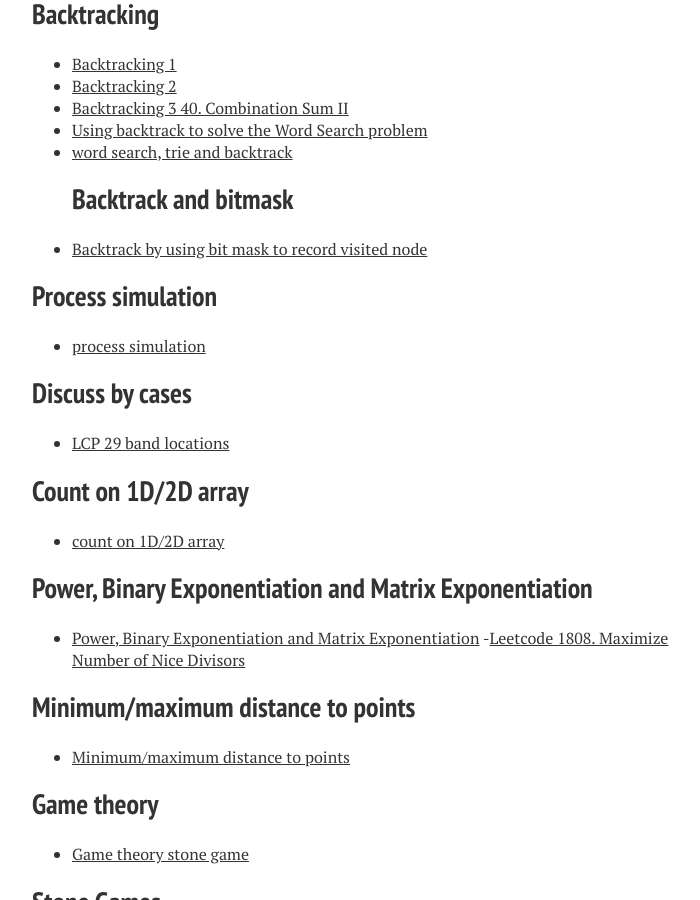
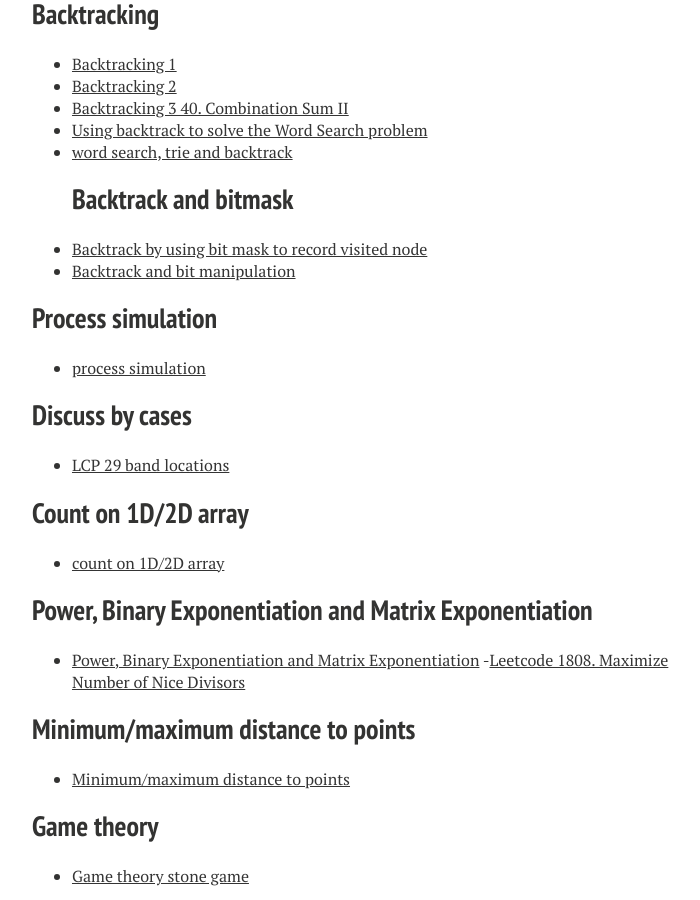
Before and after one commit to xiaokeshen/xiaokeshen.github.io, a Jekyll site: the page built from SoftwareEngineering/index.md, in a window 1280 px wide and 900 px high, scrolled down 7247 px. Shown: the whole window, without its empty margins (288-988 px from the left). Built offline with Jekyll 4.4.1, drawn with Linux system fonts in a browser that asks for light colours; nearby versions of some CDN libraries.

Commit message:
update index

```diff
--- a/SoftwareEngineering/index.md
+++ b/SoftwareEngineering/index.md
@@ -257,6 +257,7 @@ My 'Serious' coding got started since I became a student as a Computer Science M
 - [word search, trie and backtrack](https://jimmy-shen.medium.com/word-search-trie-and-backtrack-1f7032a78b5c)
 ## Backtrack and bitmask
 - [Backtrack by using bit mask to record visited node](https://jimmy-shen.medium.com/backtrack-by-using-bit-mask-to-record-visited-nodes-72ddc8e29b4d)
+- [Backtrack and bit manipulation](https://jimmy-shen.medium.com/backtrack-and-bit-manipulation-ce25b55d3a6f)
 
 ## Process simulation
 - [process simulation](https://medium.com/@jim.morris.shen/process-simulation-ed6e726efa9?source=friends_link&sk=3b45a1f1226312c165bf658619f7e2c3)
```
